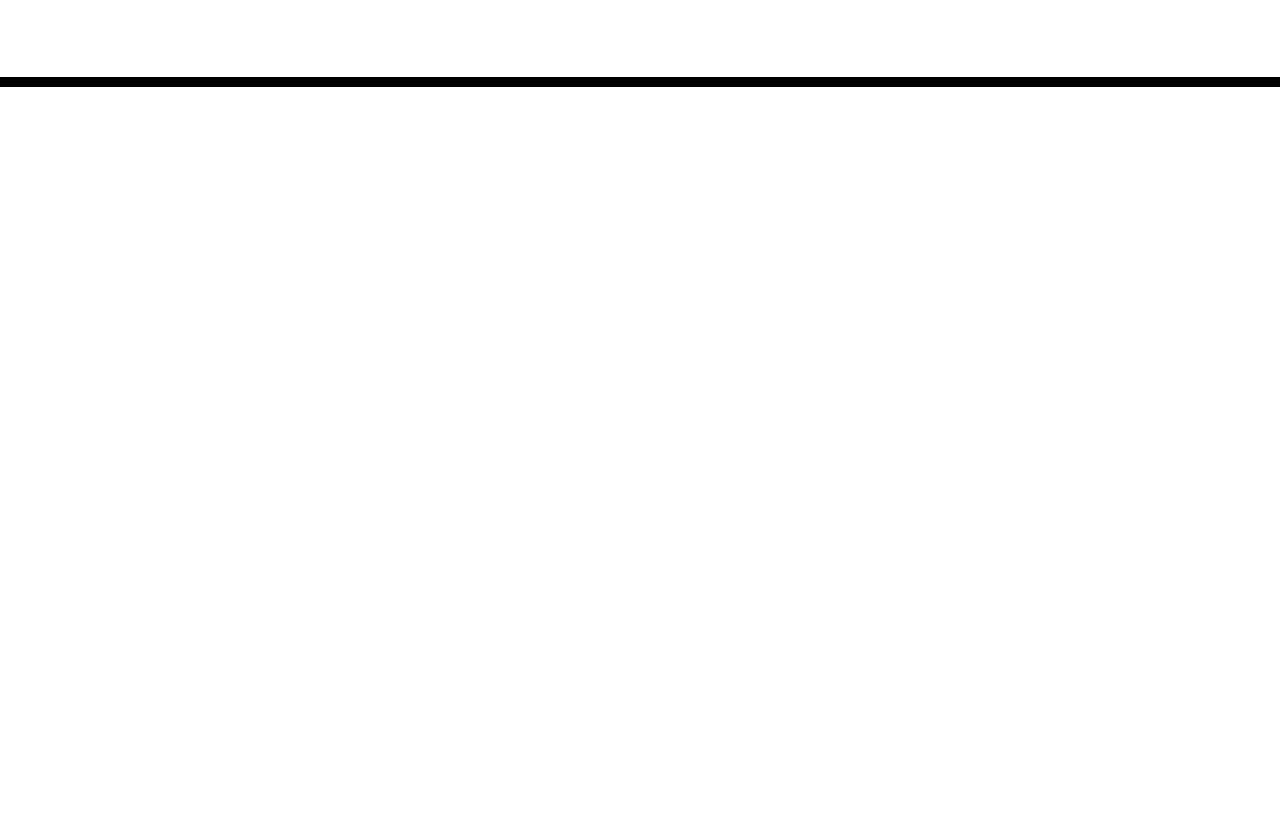
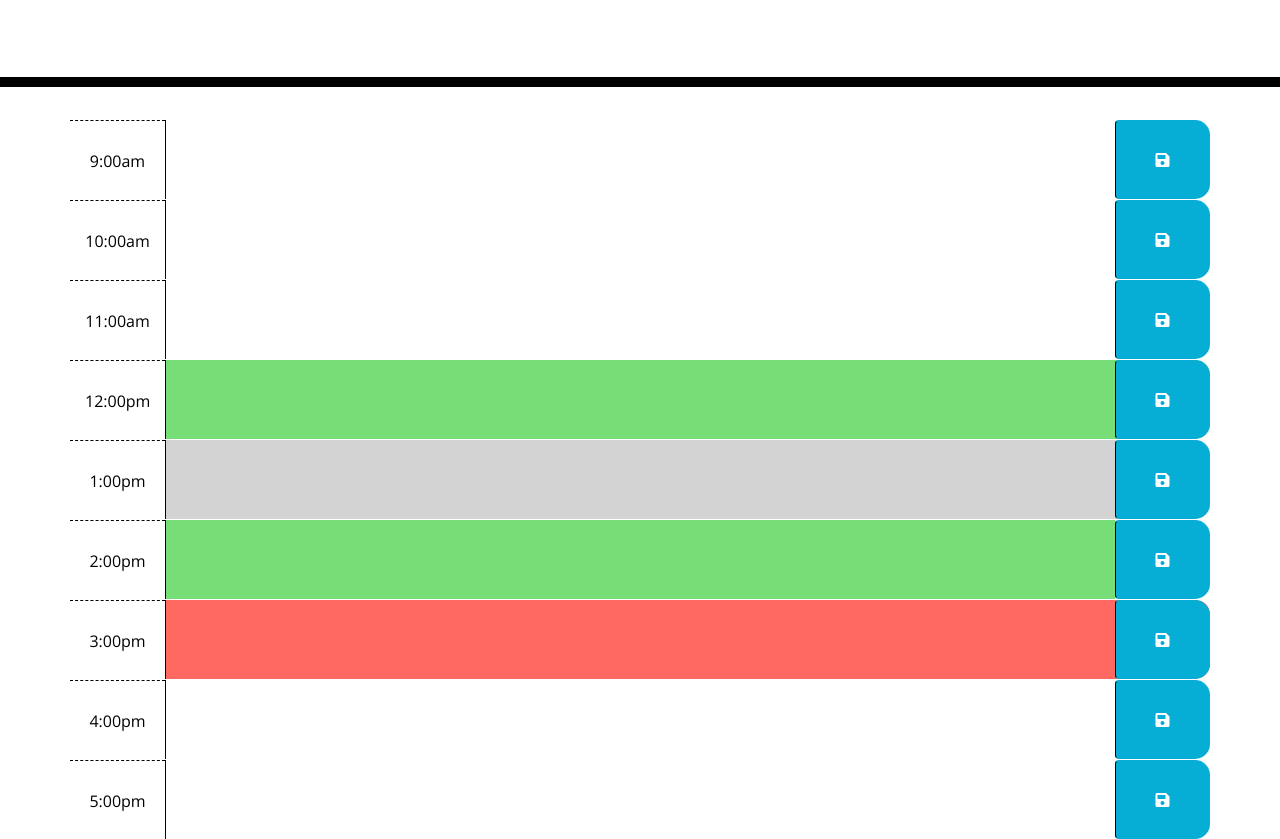
Before and after one commit to karpagasathya/hw5_workday_scheduler, a plain HTML site: page index.html in a window 1280 px wide. Shown: the part 181-1020 px from the top of the page. Before the commit the page ends 800 px from the top, so only its background shows below. Drawn offline with nearby package versions, Linux system fonts and the light colour scheme.

Commit message:
started html and js file

```diff
--- a/index.html
+++ b/index.html
@@ -30,8 +30,94 @@
     </header>
     <div class="container">
       <!-- Timeblocks go here -->
+
+      <div id="hour9" class="row time-block">
+            <div class="col-md-1 hour">
+                9:00am
+            </div>
+            <textarea class="col-md-10 description">
+            </textarea>
+            <button class="btn saveBtn col-md-1"><i class="fas fa-save"></i></button>
+        </div>
+
+        <div id="hour10" class="row time-block">
+            <div class="col-md-1 hour">
+                10:00am
+            </div>
+            <textarea class="col-md-10 description">
+            </textarea>
+            <button class="btn saveBtn col-md-1"><i class="fas fa-save"></i></button>
+        </div>
+
+        <div id="hour11" class="row time-block">
+            <div class="col-md-1 hour">
+                11:00am
+            </div>
+            <textarea class="col-md-10 description">
+            </textarea>
+            <button class="btn saveBtn col-md-1"><i class="fas fa-save"></i></button>
+        </div>
+
+        <div id="hour12" class="row time-block past present future">
+            <div class="col-md-1 hour">
+                12:00pm
+            </div>
+            <textarea class="col-md-10 description">
+            </textarea>
+            <button class="btn saveBtn col-md-1"><i class="fas fa-save"></i></button>
+        </div>
+
+        <div id="hour13" class="row time-block past">
+            <div class="col-md-1 hour">
+                1:00pm
+            </div>
+            <textarea class="col-md-10 description">
+            </textarea>
+            <button class="btn saveBtn col-md-1"><i class="fas fa-save"></i></button>
+        </div>
+
+        <div id="hour14" class="row time-block">
+            <div class="col-md-1 hour">
+                2:00pm
+            </div>
+            <textarea class="col-md-10 description future">
+            </textarea>
+            <button class="btn saveBtn col-md-1"><i class="fas fa-save"></i></button>
+        </div>
+
+        <div id="hour15" class="row time-block present">
+            <div class="col-md-1 hour">
+                3:00pm
+            </div>
+            <textarea class="col-md-10 description">
+            </textarea>
+            <button class="btn saveBtn col-md-1"><i class="fas fa-save"></i></button>
+        </div>
+
+        <div id="hour16" class="row time-block">
+            <div class="col-md-1 hour">
+                4:00pm
+            </div>
+            <textarea class="col-md-10 description">
+            </textarea>
+            <button class="btn saveBtn col-md-1"><i class="fas fa-save"></i></button>
+        </div>
+
+        <div id="hour17" class="row time-block">
+            <div class="col-md-1 hour">
+                5:00pm
+            </div>
+            <textarea class="col-md-10 description">
+            </textarea>
+            <button class="btn saveBtn col-md-1"><i class="fas fa-save"></i></button>
+        </div>
+
+
+
     </div>
-<script src="https://code.jquery.com/jquery-3.4.1.min.js"></script>
+    <script src="https://code.jquery.com/jquery-3.4.1.min.js"></script>
+    <script src="script.js"></script>
     <script src="https://cdnjs.cloudflare.com/ajax/libs/moment.js/2.24.0/moment.min.js"></script>
+
   </body>
 </html>
--- /dev/null
+++ b/script.js
@@ -0,0 +1,8 @@
+$(document).ready(function () {
+    $("#currentDay").text(moment().format('MMMM Do YYYY, h:mm:ss a'));
+    $(".saveBtn").on("click", function () {
+        console.log(this);
+        var text = (".description").val();
+        var time=
+    });
+})
```
